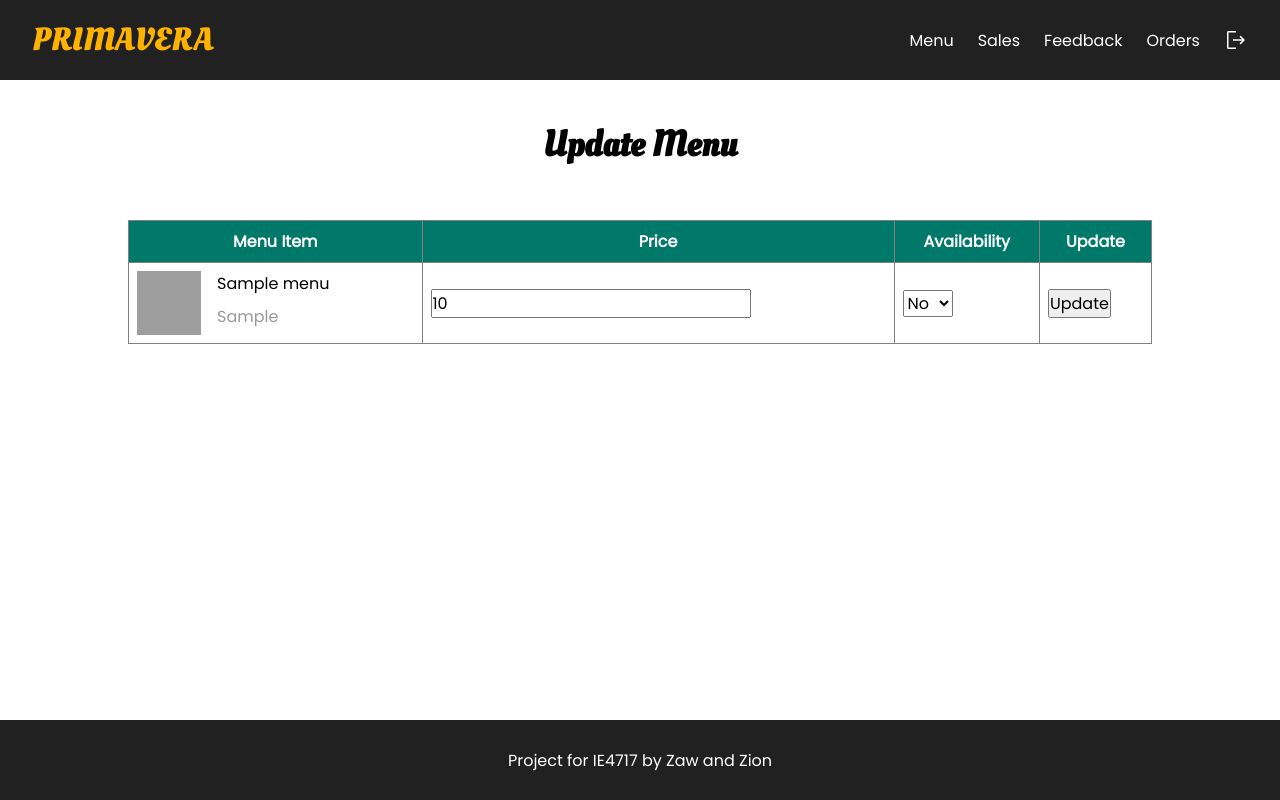
After one commit to akhantz250/IE4717-Food-Ordering-Web-App, a PHP site: page /adminmenu.php in a window 1280 px wide. The commit adds this page. Run offline with PHP 8.4, Linux system fonts and the light colour scheme; the visitor is signed in with stand-in values (Sample User, id 1); tables that the repository leaves empty or names only in its code hold one stand-in row (values such as "Sample post"); grey boxes are pictures that could not be loaded.

Commit message:
added admin menu page

```diff
--- a/adminlogin.php
+++ b/adminlogin.php
@@ -40,12 +40,12 @@
         <a href="index.php"><p id="site-name">PRIMAVERA</p></a>
     </header>
     <main class="main-section">
-        <h1 class="section-header">Admin Log-In Page</h1>
+        <h1 class="section-header">Admin Log-In</h1>
         <div class="centered-container">
         <?php if($loginFail): ?>
             <div>Login failed</div>
         <?php endif; ?>
-        <form action="./adminlogin.php" method="post" style="display: flex; flex-direction:column; align-items:center;">
+        <form action="./adminlogin.php" method="post" style="display: flex; flex-direction:column; align-items:center;" class="login-form">
             <label for="username">Username</label>
             <input type="text" name="username" id="password">
             <label for="password">Password</label>
--- a/adminlogout.php
+++ b/adminlogout.php
@@ -25,7 +25,7 @@
         <a href="index.php"><p id="site-name">PRIMAVERA</p></a>
     </header>
     <main class="main-section">
-        <h1 class="section-header">Log Out Page</h1>
+        <h1 class="section-header">Log-Out</h1>
         <div class="centered-container">
             <?php
             if ($isLoggedOut) {
--- /dev/null
+++ b/adminmenu.php
@@ -0,0 +1,119 @@
+<?php
+    session_start();
+    if (!isset($_SESSION["isAdmin"])) {
+        header("Location: ./forbidden.php");
+        die();
+    }
+    include "./inc/db_connection.php";
+    if ($_SERVER['REQUEST_METHOD'] == 'POST') {
+        if (isset($_POST["menuID"]) && isset($_POST["price"]) && isset($_POST["availability"])) {
+            $menuID = $_POST["menuID"];
+            $price = $_POST["price"];
+            $availability = $_POST["availability"];
+            $query = "UPDATE menu SET Price='$price',Availability='$availability' WHERE MenuID = '$menuID'";
+            $conn -> query($query);
+        }
+    }
+    include "./inc/db_connection.php";
+    $rows;
+    $query = "SELECT MenuID, Name, Price, Category, ImageURL, Availability FROM menu";
+    $result = $conn -> query($query);
+    if ($result -> num_rows > 0) {
+        $rows = mysqli_fetch_all($result, MYSQLI_ASSOC);
+    } else {
+        $rows = false;
+    }
+?>
+
+<!DOCTYPE html>
+<html lang="en">
+
+<head>
+    <meta charset="UTF-8">
+    <meta http-equiv="X-UA-Compatible" content="IE=edge">
+    <meta name="viewport" content="width=device-width, initial-scale=1.0">
+    <link rel="stylesheet" href="./src/stylesheets/style.css">
+    <link rel="shortcut icon" href="./src/img/leaf.png" type="image/x-icon">
+    <link rel="stylesheet" href="https://fonts.googleapis.com/css2?family=Material+Symbols+Outlined:opsz,wght,FILL,GRAD@20..48,100..700,0..1,-50..200" />
+    <title>Primavera</title>
+</head>
+
+<body>
+    <header class="header">
+        <a href="index.php"><p id="site-name">PRIMAVERA</p></a>
+        <nav class="nav-bar">
+            <ul>
+                <li><a href="./adminmenu.php">Menu</a></li>
+                <li><a href="#">Sales</a></li>
+                <li><a href="#">Feedback</a></li>
+                <li><a href="ordermanagement.php">Orders</a></li>
+                <li>
+                <a href="adminlogout.php">
+                    <span style="display: flex; align-items:center" class="material-symbols-outlined icon">
+                            logout
+                    </span>
+                </a>
+                </li>
+            </ul>
+        </nav>
+    </header>
+    <main class="main-section">
+    <h1 class="section-header">Update Menu</h1>
+    <table border='1' style="width:80%; margin:auto;border-collapse: collapse;" class="edit-order-table">
+			<thead>
+				<tr>
+					<th>Menu Item</th>
+					<th>Price</th>
+					<th>Availability</th>
+					<th>Update</th>
+			</thead>
+			<tbody>
+                <?php if (is_array($rows)) : ?>
+                    <?php foreach($rows as $row) : ?>
+                        <?php $available = ($row["Availability"] == 'yes')? true : false; ?>
+                        <tr>
+                            <td>
+                                <div class="flex-row">
+                                <img src="./src/img/fooditems/<?php echo $row["ImageURL"]; ?>.png" alt="" style="width: 64px; height:64px; display: block;">
+                                <div style="margin-left: 16px;">
+                                    <div><?php echo $row["Name"]; ?></div>
+                                    <p style="opacity: 0.4; margin-top: 8px"><?php echo ucfirst($row["Category"]); ?></p>
+                                </div>
+                                </div>
+                            </td>
+                            <form action="./adminmenu.php" method="post" class="menu-form">
+                                <td><input type="text" value="<?php echo $row["Price"]; ?>" name="price"></td>
+                                <td><select name="availability">
+                                    <option value="yes" <?php if ($available) echo "selected='selected'"?>>Yes</option>
+                                    <option value="no" <?php if (!$available) echo "selected='selected'"?>>No</option>
+                                </select></td>
+                                <td>
+                                 <button type="submit" value="<?php echo $row["MenuID"]; ?>" name="menuID">Update</button>
+                                </td>
+                            </form>
+                        </tr>
+                    <?php endforeach; ?>
+                <?php endif; ?>
+            </tbody>
+		</table>
+    </main>
+    <script>
+        const formList = document.querySelectorAll(".menu-form");
+        for (const form of formList) {
+            form.addEventListener("submit", (e) => {
+                const price = e.target.elements[0].value;
+                const availability = e.target.elements[1].value;
+                const menuID = e.target.elements[2].value;
+                // alert(`${price} ${availability} ${menuID}`);
+                if (isNaN(+price)) {
+                    alert("Invalid Price");
+                    e.preventDefault();
+                }
+            })
+        }
+    </script>
+</body>
+<footer>
+        Project for IE4717 by Zaw and Zion
+    </footer>
+</body>
--- a/menu.php
+++ b/menu.php
@@ -14,7 +14,7 @@
         }
     }
 
-    $query = "SELECT MenuID, Name, Price, ImageURL FROM `menu` WHERE Category = '$selected_category'";
+    $query = "SELECT MenuID, Name, Price, ImageURL FROM `menu` WHERE Category = '$selected_category' AND Availability = 'yes'";
     $result = mysqli_query($conn, $query);
     $menu_items_array = mysqli_fetch_all($result, MYSQLI_ASSOC);
 ?>
--- a/register.php
+++ b/register.php
@@ -32,9 +32,9 @@ if (isset($_POST["username"]) && isset($_POST["password"]) && isset($_POST["conf
 }
 ?>
     <main class="main-section">
-        <h1 class="section-header">Register Page</h1>
+        <h1 class="section-header">Register</h1>
         <div class="centered-container">
-        <form id="register-form" action="./register.php" method="post" style="display: flex; flex-direction:column; align-items:center;">
+        <form id="register-form" action="./register.php" method="post" style="display: flex; flex-direction:column; align-items:center;" class="login-form">
             <label for="username">Username</label>
             <input type="text" name="username" id="username" required minlength="5" maxlength="16">
             <label for="password">Password</label>
--- a/src/stylesheets/style.css
+++ b/src/stylesheets/style.css
@@ -800,3 +800,32 @@ section.timeline {
     color: var(--amber-600);
     cursor: pointer;
 }
+.login-form > input{
+    margin-top: 8px;
+    margin-bottom: 16px;
+}
+.login-form > input[type="submit"]{
+    padding: 6px 16px;
+    background-color: var(--gray-900);
+    color: white;
+    border-radius: 6px;
+    border: none;
+}
+.login-form > input[type="submit"]:hover{
+    background-color: var(--teal-700);
+}
+.edit-order-table thead tr th {
+    padding: 8px;
+    background-color: var(--teal-700);
+    color: white;
+}
+.edit-order-table tbody tr td {
+    padding: 8px;
+}
+.edit-order-table tbody tr:nth-child(even) td {
+    background-color: var(--gray-300);
+}
+.flex-row {
+    display: flex;
+    flex-direction: row;
+}
```
Also changed, not shown: contact.php (+15 -1 lines), inc/admin_table.php (+1 -6 lines), login.php (+6 -4 lines), ordermanagement.php (+21 -18 lines), tests/example.sql (added, +14 -0 lines).
